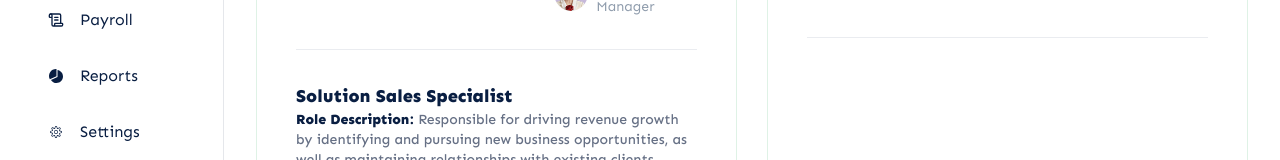
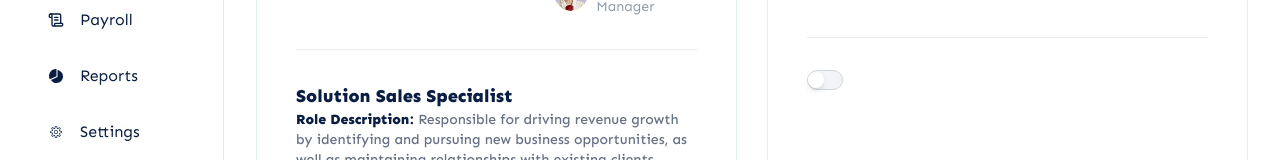
Before and after one commit to tilobaaa/aerten-hr, a React (Vite) app: page /roles/EMP001 in a window 1280 px wide. Shown: the part 272-432 px from the top of the page. Built offline with nearby package versions, Linux system fonts and the light colour scheme.

Commit message:
roles page

```diff
--- a/src/components/Role Details/Permissions.jsx
+++ b/src/components/Role Details/Permissions.jsx
@@ -1,5 +1,6 @@
 import React from "react";
 import editSvg from '../../assets/edit-2.svg'
+import ToggleButton from "../utilities/ToggleButton";
 
 const Permissions = () => {
   return (
@@ -12,6 +13,13 @@ const Permissions = () => {
           alt=""
         />
       </div>
+
+      <div>
+        <div>
+
+        </div>
+        <ToggleButton/>
+      </div>
     </div>
   );
 };
--- /dev/null
+++ b/src/components/utilities/ToggleButton.jsx
@@ -0,0 +1,20 @@
+import { useState } from "react";
+
+export default function ToggleButton() {
+  const [isOn, setIsOn] = useState(false);
+
+  return (
+    <div
+      onClick={() => setIsOn(!isOn)}
+      className={`w-9 h-5 flex items-center rounded-xl  cursor-pointer transition-colors duration-300 ${
+        isOn ? "bg-[#6a1039]" : "bg-[#f2f4f7] border border-gray-300"
+      }`}
+    >
+      <div
+        className={`w-4 h-4 bg-white rounded-full shadow-md transform transition-transform duration-300 ${
+          isOn ? "translate-x-5" : "translate-x-0"
+        }`}
+      />
+    </div>
+  );
+}
```
